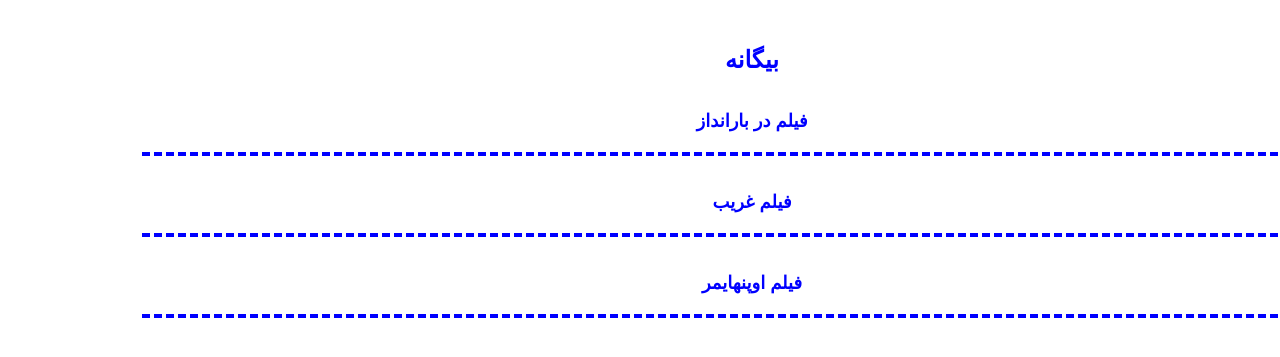
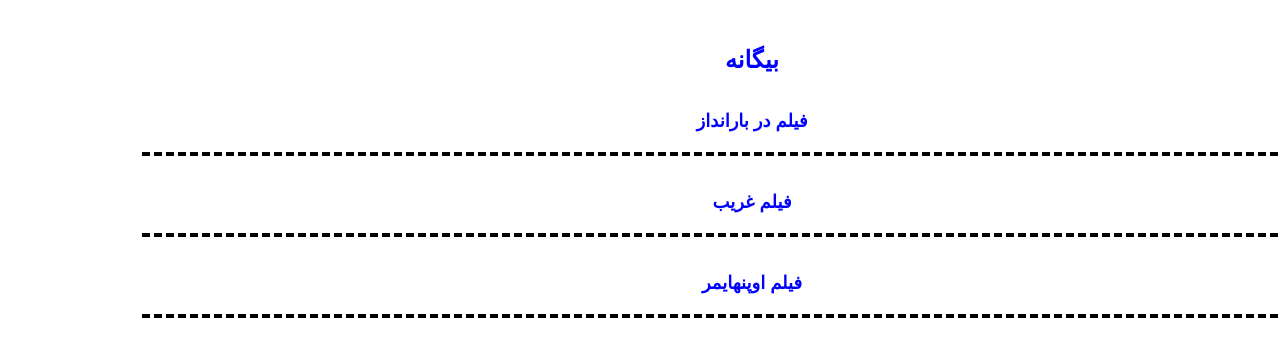
Before and after one commit to darkblog/darkblog.github.io, a Jekyll site: the page built from index.html, in a window 1280 px wide. Shown: the top 357 px of the page. Built offline with Jekyll 4.4.1, drawn with Linux system fonts in a browser that asks for light colours.

Commit message:
Update index.html

```diff
--- a/_layouts/index.html
+++ b/_layouts/index.html
@@ -6,7 +6,7 @@
 <title>بیگانه</title>
 <meta name="description" content="بیگانه">
 <link rel="canonical" href="{{ page.url | replace:'index.html','' | prepend: site.baseurl | prepend: site.url }}">
-<style amp-boilerplate>body{font-family:sans-serif;margin:auto;padding:30px;text-align:center}h1{font-size:x-large}h2{font-size:large;padding:20px;border-bottom:4px dashed blue}a{color:blue;text-decoration:none}</style>
+<style amp-boilerplate>body{font-family:sans-serif;margin:auto;padding:30px;text-align:center}h1{font-size:x-large}h2{font-size:large;padding:20px;border-bottom:4px dashed black}a{color:blue;text-decoration:none}</style>
 </head>
 <body>
 <header>
```
